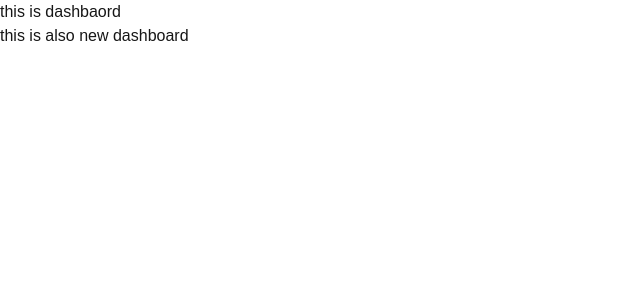
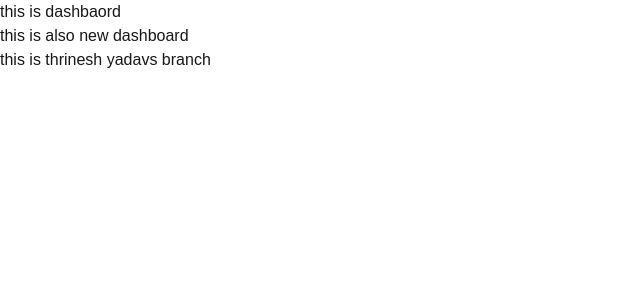
Before and after one commit to Thrinesh-yadav775/testing, a Next.js app: page / in a window 1280 px wide. Shown: the top 300 px of the page, without its empty margins (0-640 px from the left). Built offline with nearby package versions, Linux system fonts and the light colour scheme.

Commit message:
dashboard name addded

```diff
--- a/app/page.tsx
+++ b/app/page.tsx
@@ -3,6 +3,7 @@ export default function Home() {
     <div>
       <h1>this is dashbaord</h1>
       <h2>this is also new dashboard</h2>
+      <h6>this is thrinesh yadavs branch</h6>
     </div>
   );
 }
```
